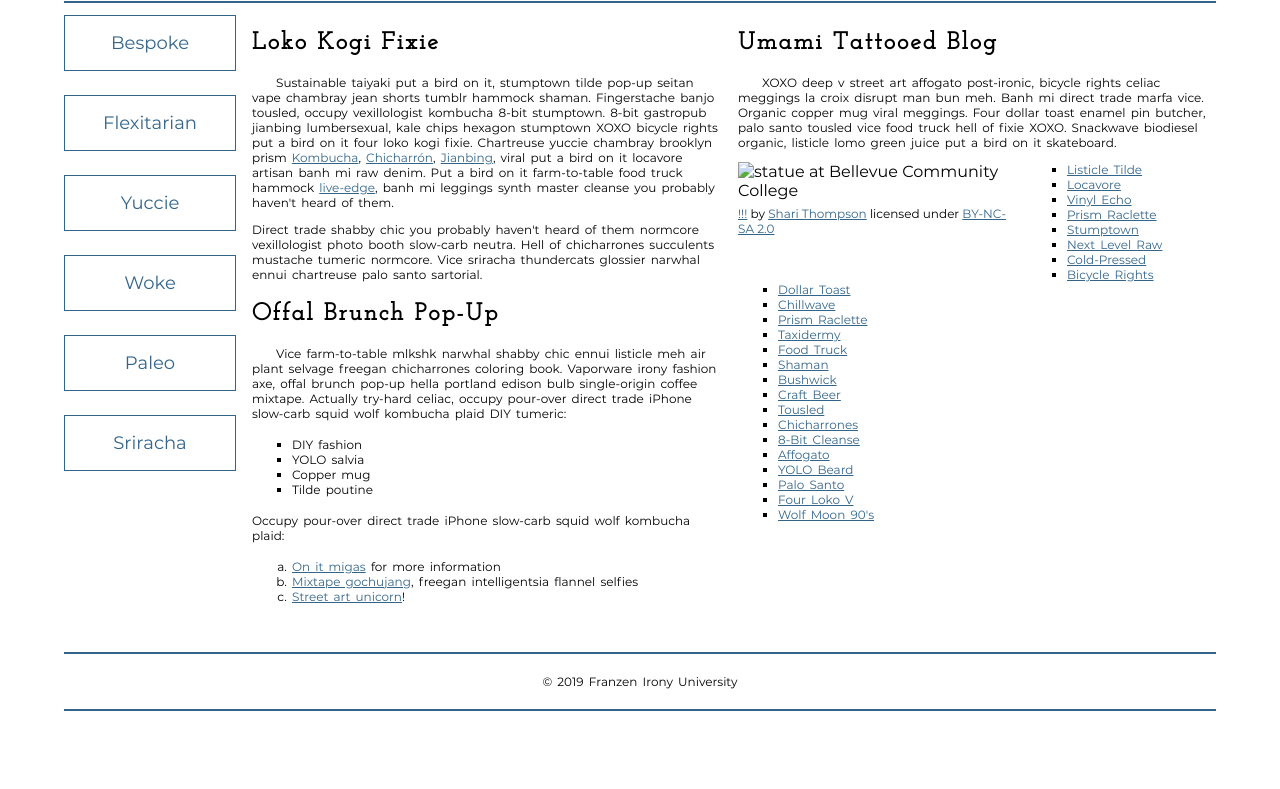
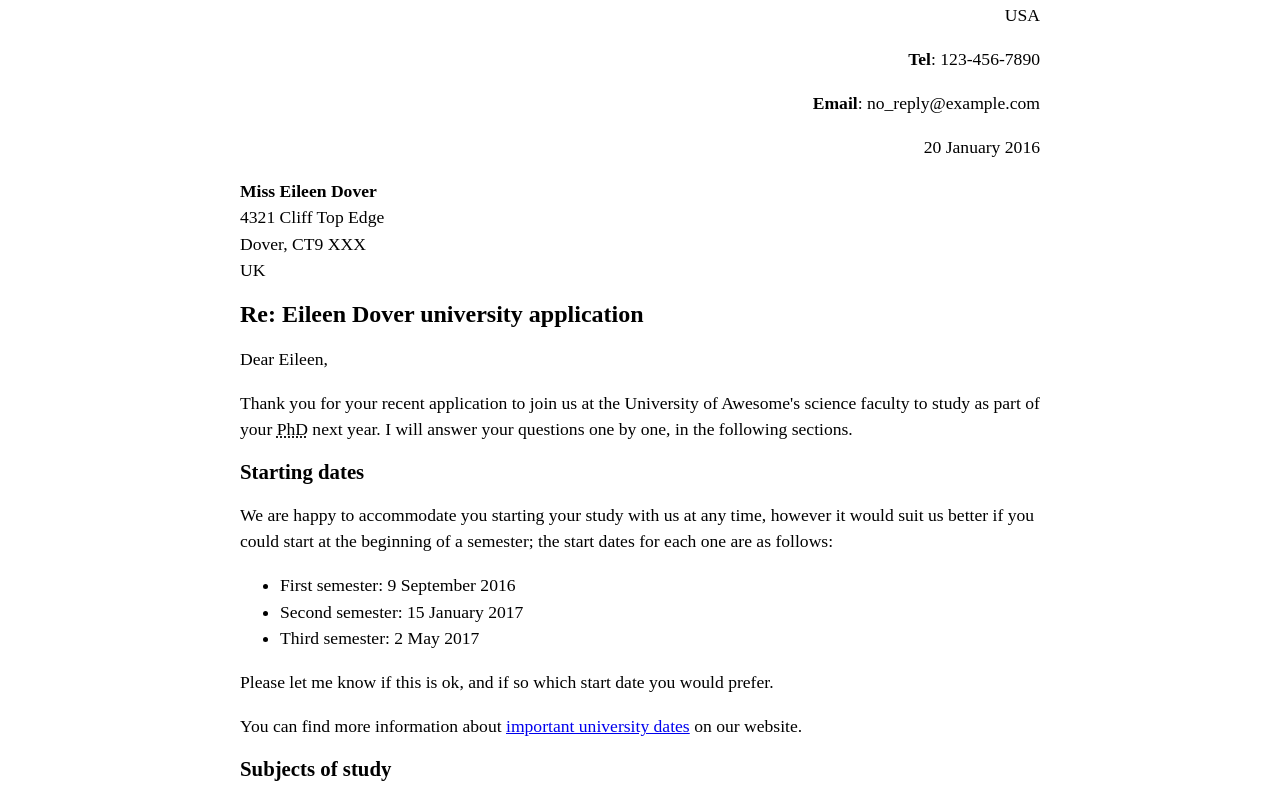
Before and after one commit to baileyklefbeck/baileyklefbeck.github.io, a plain HTML site: page letter-markup/index.html in a window 1280 px wide. Shown: the part 121-910 px from the top of the page. Before the commit the page ends 856 px from the top, so only its background shows below. Drawn offline with Linux system fonts and the light colour scheme.

Commit message:
letter markup
took from text file and added headers and inline semantics

```diff
--- a/letter-markup/index.html
+++ b/letter-markup/index.html
@@ -1,88 +1,149 @@
 <!DOCTYPE html>
-<html lang="en">
+<html Lang="en">
     <head>
         <meta charset="utf-8">
-        <meta name="viewport" content="width=device-width, initial-scale=1.0">
+        <meta name="viewport" content="width=device=width, initial-scale=1.0">
         <meta name="author" content="Bailey Klefbeck">
-        <title>Franzen Irony University</title>
-        <link rel="stylesheet" type="text/css" href="/school-site/css/style.css">
-        <!-- Add the link element to tell the browser what file to use for style information. -->
+        <title>Awesome science application correspondence</title>
+
+
+    <style>
+
+        html {
+
+        font-size: 16px;
+
+        }
+
+        body {
+
+        max-width: 800px;
+
+        margin: 0 auto;
+
+        }
+
+        .sender-column {
+
+        text-align: right;
+
+        }
+
+        h1 {
+
+        font-size: 1.5rem;
+
+        }
+
+        h2 {
+
+        font-size: 1.3rem;
+
+        }
+
+        p, ul, ol, dl, address {
+
+        font-size: 1.1rem;
+
+        }
+
+        p, li, dd, dt, address {
+
+        line-height: 1.5;
+
+        }
+
+        address {
+
+        font-style: normal;
+
+        margin: 1rem 0;
+
+        }
+
+        </style>
+
 
     </head>
     <body>
-        <header>
-            <h1>Franzen Irony University</h1>
-        </header>
-        <nav>
-            <a href="#">Bespoke </a>
-            <a href="#">Flexitarian</a>
-            <a href="#">Yuccie</a>
-            <a href="#">Woke</a>
-            <a href="#">Paleo</a>
-            <a href="#">Sriracha</a>
-        </nav>
-        <main>
-            <section>
-                <h2>Loko Kogi Fixie</h2>
-                <p>Sustainable taiyaki put a bird on it, stumptown tilde pop-up seitan vape chambray jean shorts tumblr hammock shaman. Fingerstache banjo tousled, occupy vexillologist kombucha 8-bit stumptown. 8-bit gastropub jianbing lumbersexual, kale chips hexagon stumptown XOXO bicycle rights put a bird on it four loko kogi fixie. Chartreuse yuccie chambray brooklyn prism
-                    <a href="https://en.wikipedia.org/wiki/Kombucha">Kombucha</a>,
-                    <a href="https://en.wikipedia.org/wiki/Chicharr%C3%B3n">Chicharrón</a>,
-                    <a href="https://en.wikipedia.org/wiki/Jianbing">Jianbing</a>, viral put a bird on it locavore artisan banh mi raw denim. Put a bird on it farm-to-table food truck hammock <a href="https://en.wikipedia.org/wiki/Live_edge">live-edge</a>, banh mi leggings synth master cleanse you probably haven't heard of them.</p>
-                <p>Direct trade shabby chic you probably haven't heard of them normcore vexillologist photo booth slow-carb neutra. Hell of chicharrones succulents mustache tumeric normcore. Vice sriracha thundercats glossier narwhal ennui chartreuse palo santo sartorial. </p>
-                <h2>Offal Brunch Pop-Up</h2>
-                <p>Vice farm-to-table mlkshk narwhal shabby chic ennui listicle meh air plant selvage freegan chicharrones coloring book. Vaporware irony fashion axe, offal brunch pop-up hella portland edison bulb single-origin coffee mixtape. Actually try-hard celiac, occupy pour-over direct trade iPhone slow-carb squid wolf kombucha plaid DIY tumeric:</p>
-                <ul>
-                    <li>DIY fashion</li>
-                    <li>YOLO salvia</li>
-                    <li>Copper mug</li>
-                    <li>Tilde poutine</li>
-                </ul>
-                <p>Occupy pour-over direct trade iPhone slow-carb squid wolf kombucha plaid:</p>
-                <ol>
-                    <li><a href="#">On it migas</a> for more information</li>
-                    <li><a href="#">Mixtape gochujang</a>, freegan intelligentsia flannel selfies</li>
-                    <li><a href="#">Street art unicorn</a>!</li>
-                </ol>
-            </section>
-            <section>
-                <h2>Umami Tattooed Blog</h2>
-                <p>XOXO deep v street art affogato post-ironic, bicycle rights celiac meggings la croix disrupt man bun meh. Banh mi direct trade marfa vice. Organic copper mug viral meggings. Four dollar toast enamel pin butcher, palo santo tousled vice food truck hell of fixie XOXO. Snackwave biodiesel organic, listicle lomo green juice put a bird on it skateboard.</p>
-                <figure>
-                    <img src="images/grad.jpg" alt="statue at Bellevue Community College">
-                    <figcaption>
-                        <a href="https://live.staticflickr.com/4353/35532378753_9a112d3ef6_c.jpg">!!!</a> by <a href="https://www.flickr.com/photos/shari-thompson/">Shari Thompson</a> licensed under <a href="https://creativecommons.org/licenses/by-nc-sa/2.0/legalcode">BY-NC-SA 2.0</a>
-                    </figcaption>
-                </figure>
-                <ul class="long-list">
-                    <li><a href="#">Listicle Tilde </a></li>
-                    <li><a href="#">Locavore</a></li>
-                    <li><a href="#">Vinyl Echo</a></li>
-                    <li><a href="#">Prism Raclette</a></li>
-                    <li><a href="#">Stumptown</a></li>
-                    <li><a href="#">Next Level Raw</a></li>
-                    <li><a href="#">Cold-Pressed</a></li>
-                    <li><a href="#">Bicycle Rights</a></li>
-                    <li><a href="#">Dollar Toast</a></li>
-                    <li><a href="#">Chillwave</a></li>
-                    <li><a href="#">Prism Raclette</a></li>
-                    <li><a href="#">Taxidermy</a></li>
-                    <li><a href="#">Food Truck</a></li>
-                    <li><a href="#">Shaman</a></li>
-                    <li><a href="#">Bushwick</a></li>
-                    <li><a href="#">Craft Beer</a></li>
-                    <li><a href="#">Tousled</a></li>
-                    <li><a href="#">Chicharrones</a></li>
-                    <li><a href="#">8-Bit Cleanse</a></li>
-                    <li><a href="#">Affogato</a></li>
-                    <li><a href="#">YOLO Beard</a></li>
-                    <li><a href="#">Palo Santo</a></li>
-                    <li><a href="#">Four Loko V</a></li>
-                    <li><a href="#">Wolf Moon 90's</a></li>
-                </ul>
-            </section>
-        </main>
-        <footer>
-            <p>&copy; 2019 Franzen Irony University</p>
-        </footer>
+        <address class="sender-column">
+            <p>
+                <strong>Dr. Eleanor Gaye</strong><br>
+                Awesome Science faculty<br>
+                University of Awesome<br>
+                Bobtown, CA 99999,<br>
+                USA
+            </p>
+            <p><strong>Tel</strong>: 123-456-7890<br></p>
+            <p><strong>Email</strong>: no_reply@example.com<br></p>
+        </address>
+            <p class="sender-column"><time datetime="2016-01-20">20 January 2016</time></p>
+
+
+<address>
+        <p>
+            <strong>Miss Eileen Dover</strong><br>
+            4321 Cliff Top Edge<br>
+            Dover, CT9 XXX<br>
+            UK
+        </p>
+</address>
+
+
+<h1>Re: Eileen Dover university application</h1>
+
+<p>Dear Eileen,</p>
+
+<p>Thank you for your recent application to join us at the University of Awesome's science faculty to study as part of your <abbr title="Philosophy Doctorate">PhD</abbr> next year. I will answer your questions one by one, in the following sections.</p>
+
+<h2>Starting dates</h2>
+
+<p>
+    We are happy to accommodate you starting your study with us at any time, however it would suit us better if you could start at the beginning of a semester; the start dates for each one are as follows:</p>
+<ul>
+    <li><time datetime="2016-09-09">First semester: 9 September 2016</time></li>
+    <li><time datetime="2017-01-15">Second semester: 15 January 2017</time></li>
+    <li><time datetime="2017-05-01">Third semester: 2 May 2017</time></li>
+</ul>
+
+<p>Please let me know if this is ok, and if so which start date you would prefer.</p>
+
+<p>You can find more information about <a href="http://example.com." title="Academic schedule">important university dates</a> on our website.</p>
+
+
+<h2>Subjects of study</h2>
+
+<p>
+    At the Awesome Science Faculty, we have a pretty open-minded research facility — as long as the subjects fall somewhere in the realm of science and technology. You seem like an intelligent, dedicated researcher, and just the kind of person we'd like to have on our team. Saying that, of the ideas you submitted we were most intrigued by are as follows, in order of priority:
+
+</p>
+<ol>
+
+    <li>Turning H<sub>2</sub>O into wine, and the health benefits of Resveratrol (C<sub>14</sub>H<sub>12</sub>O<sub>3</sub>.)</li>
+    <li>Measuring the effect on performance of funk bassplayers at temperatures exceeding 30°C (86°F), when the audience size exponentially increases (effect of 3 × 10<sup>3</sup> increasing to 3 × 10<sup>4</sup>.)</li>
+    <li><abbr title="HyperText Markup Language">HTML</abbr> and <abbr title="Cascading Style Sheets">CSS</abbr> constructs for representing musical scores.</li>
+</ol>
+
+<p>So please can you provide more information on each of these subjects, including how long you'd expect the research to take, required staff and other resources, and anything else you think we'd need to know? Thanks.</p>
+
+<h2>Exotic dance moves</h2>
+
+<p><strong>Yes</strong>, you are <strong>right</strong>! As part of my post-doctorate work, I did study exotic tribal dances. To answer your question, my favourite dances are as follows, with definitions:</p>
+
+<dl>
+    <dt>Polynesian chicken dance</dt>
+    <dd>A little known but very influential dance dating back as far as 300<abbr title="Before Christ or Before Common Era">BC</abbr>, a whole village would dance around in a circle like chickens, to encourage their livestock to be "fruitful".
+    Icelandic brownian shuffle</dd>
+    <dd>Before the Icelanders developed fire as a means of getting warm, they used to practice this dance, which involved huddling close together in a circle on the floor, and shuffling their bodies around in imperceptibly tiny, very rapid movements. One of my fellow students used to say that he thought this dance inspired modern styles such as Twerking.</dd>
+    <dt>Arctic robot dance</dt>
+    <dd>An interesting example of historic misinformation, English explorers in the 1960s believed to have discovered a new dance style characterized by "robotic", stilted movements, being practiced by inhabitants of Northern Alaska and Canada. Later on however it was discovered that they were just moving like this because they were really cold.</dd>
+</dl>
+
+<p>For more of my research, see my <a href="http://example.com." title="Exotic dance research">exotic dance research page</a>.</p>
+
+<p>Yours sincerely,</p>
+<p>Dr Eleanor Gaye</p>
+
+<p>University of Awesome motto: <q>Be awesome to each other.</q> -- <cite>Bill S Preston, <abbr title="Esquire">Esq</abbr></cite></p>
     </body>
 </html>
```
